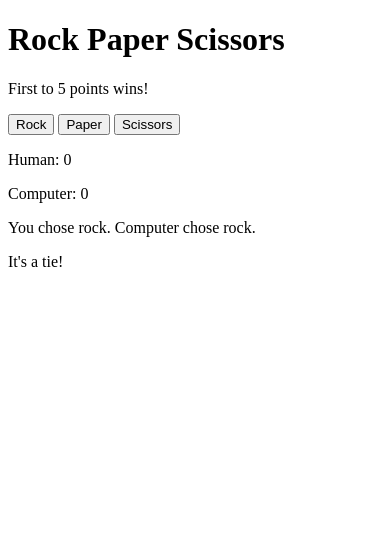
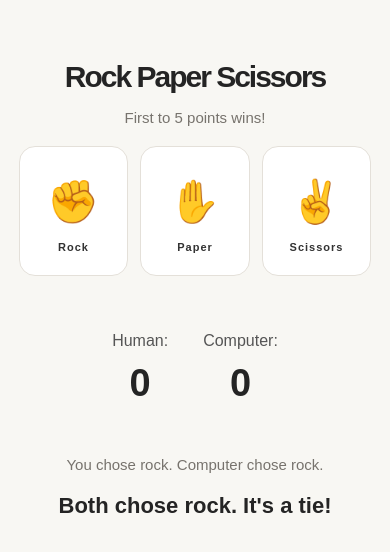
Before and after one commit to bamlaktekl/rock-paper-scissors, a plain HTML site: page index.html in a window 390 px wide. Both pictures are taken after a click on the button "Rock". Drawn offline with Linux system fonts and the light colour scheme.

Commit message:
Style Rock Paper Scissors with minimalist UI

```diff
--- a/index.html
+++ b/index.html
@@ -3,7 +3,8 @@
 <head>
     <meta charset="UTF-8">
     <meta name="viewport" content="width=device-width, initial-scale=1.0">
-    <title>Rock Paper Scissors</title>
+    <title>Rock, Paper, Scissors</title>
+    <link rel="stylesheet" href="style.css">
 </head>
 <body>
     <h1>Rock Paper Scissors</h1>
--- a/script.js
+++ b/script.js
@@ -1,10 +1,11 @@
+
 console.log("Hello World!");
 
-// Track scores
+// Keep track of scores
 let humanScore = 0;
 let computerScore = 0;
 
-// Random computer choice
+// Randomly choose rock, paper, or scissors
 function getComputerChoice() {
     const randomNumber = Math.floor(Math.random() * 3);
 
@@ -17,48 +18,62 @@ function getComputerChoice() {
     }
 }
 
+// Capitalize the first letter of a choice
+function capitalize(word) {
+    return word.charAt(0).toUpperCase() + word.slice(1);
+}
+
 // Play one round
 function playRound(humanChoice, computerChoice) {
-    // Don't allow more rounds after someone reaches 5
+
+    // Stop the game once someone reaches 5 points
     if (humanScore >= 5 || computerScore >= 5) {
         return;
     }
 
     humanChoice = humanChoice.toLowerCase();
 
-    // Display both choices
+    let message = "";
+
+    // Show both players' choices in smaller text
     choices.textContent =
         "You chose " + humanChoice +
         ". Computer chose " + computerChoice + ".";
 
-    // Determine the round winner
+    // Determine the winner
     if (humanChoice === computerChoice) {
-        console.log("It's a tie!");
-        results.textContent = "It's a tie!";
+
+        message = "Both chose " + humanChoice + ". It's a tie!";
 
     } else if (
         (humanChoice === "rock" && computerChoice === "scissors") ||
         (humanChoice === "paper" && computerChoice === "rock") ||
         (humanChoice === "scissors" && computerChoice === "paper")
     ) {
+
         humanScore++;
-        console.log("You win! " + humanChoice + " beats " + computerChoice);
-        results.textContent =
-            "You win! " + humanChoice + " beats " + computerChoice;
+
+        message = capitalize(humanChoice) + " beats " +
+            computerChoice + ". You win!";
 
     } else {
+
         computerScore++;
-        console.log("You lose! " + computerChoice + " beats " + humanChoice);
-        results.textContent =
-            "You lose! " + computerChoice + " beats " + humanChoice;
+
+        message = capitalize(computerChoice) + " beats " +
+            humanChoice + ". You lose!";
     }
 
-    // Update scoreboard
+    // Display the bold result
+    results.textContent = message;
+
+    // Update the scoreboard
     humanScoreDisplay.textContent = humanScore;
     computerScoreDisplay.textContent = computerScore;
 
-    // Check for game over
+    // Check if the game is over
     if (humanScore >= 5 || computerScore >= 5) {
+
         if (humanScore >= 5) {
             gameOver.textContent =
                 "You won the game! Final score: " +
@@ -69,17 +84,17 @@ function playRound(humanChoice, computerChoice) {
                 humanScore + " - " + computerScore;
         }
 
-        // Disable buttons
+        // Disable choice buttons
         rock.disabled = true;
         paper.disabled = true;
         scissors.disabled = true;
 
-        // Show restart button
+        // Show Play Again button
         playAgain.hidden = false;
     }
 }
 
-// Find HTML elements
+// Select HTML elements
 const rock = document.querySelector("#rock");
 const paper = document.querySelector("#paper");
 const scissors = document.querySelector("#scissors");
@@ -93,21 +108,24 @@ const computerScoreDisplay = document.querySelector("#computer-score");
 
 const playAgain = document.querySelector("#play-again");
 
-// Button event listeners
+// Rock button
 rock.addEventListener("click", () => {
     playRound("rock", getComputerChoice());
 });
 
+// Paper button
 paper.addEventListener("click", () => {
     playRound("paper", getComputerChoice());
 });
 
+// Scissors button
 scissors.addEventListener("click", () => {
     playRound("scissors", getComputerChoice());
 });
 
 // Restart the game
 playAgain.addEventListener("click", () => {
+
     humanScore = 0;
     computerScore = 0;
 
@@ -124,3 +142,7 @@ playAgain.addEventListener("click", () => {
 
     playAgain.hidden = true;
 });
+
+// Display initial scores
+humanScoreDisplay.textContent = humanScore;
+computerScoreDisplay.textContent = computerScore;
--- /dev/null
+++ b/style.css
@@ -0,0 +1,172 @@
+
+/* Main page */
+body {
+    font-family: Arial, Helvetica, sans-serif;
+    background-color: #f8f7f3;
+    color: #242424;
+    text-align: center;
+    min-height: 100vh;
+    margin: 0;
+    padding: 70px 20px;
+    box-sizing: border-box;
+}
+
+/* Title */
+h1 {
+    font-size: clamp(30px, 5vw, 52px);
+    font-weight: 600;
+    letter-spacing: -2px;
+    margin-bottom: 12px;
+}
+
+body > p {
+    color: #77736d;
+    font-size: 15px;
+}
+
+/* Rock, Paper, Scissors buttons */
+#rock, #paper, #scissors {
+    width: 150px;
+    min-height: 165px;
+    margin: 12px 8px;
+    padding: 24px 12px;
+    background-color: white;
+    border: 1px solid #e4e0d9;
+    border-radius: 16px;
+    cursor: pointer;
+    font-size: 14px;
+    font-weight: 600;
+    letter-spacing: 1px;
+    color: #333;
+    transition: transform 0.2s ease,
+                box-shadow 0.2s ease,
+                border-color 0.2s ease;
+}
+
+/* Hand illustrations */
+#rock::before,
+#paper::before,
+#scissors::before {
+    display: block;
+    font-size: 65px;
+    line-height: 1.5;
+    margin-bottom: 8px;
+}
+
+#rock::before {
+    content: "✊";
+}
+
+#paper::before {
+    content: "✋";
+}
+
+#scissors::before {
+    content: "✌";
+}
+
+/* Button hover effect */
+#rock:hover:not(:disabled),
+#paper:hover:not(:disabled),
+#scissors:hover:not(:disabled) {
+    transform: translateY(-5px);
+    box-shadow: 0 12px 25px rgba(0, 0, 0, 0.08);
+    border-color: #999;
+}
+
+button:focus-visible {
+    outline: 3px solid #77736d;
+    outline-offset: 3px;
+}
+
+/* Disabled buttons */
+button:disabled {
+    opacity: 0.4;
+    cursor: not-allowed;
+}
+
+/* Scoreboard */
+#score {
+    display: flex;
+    justify-content: center;
+    gap: 65px;
+    margin: 35px auto;
+}
+
+#score p {
+    font-size: 16px;
+    color: #555;
+}
+
+#human-score,
+#computer-score {
+    display: block;
+    font-size: 38px;
+    font-weight: 700;
+    color: #242424;
+    margin-top: 12px;
+}
+
+/* Round choices and results */
+#choices {
+    font-size: 15px;
+    color: #77736d;
+    margin-top: 25px;
+}
+
+#results {
+    font-size: 22px;
+    font-weight: 600;
+    margin: 20px auto;
+}
+
+#game-over {
+    font-size: 20px;
+    font-weight: 600;
+    margin-top: 25px;
+}
+
+/* Play Again button */
+#play-again {
+    background-color: #242424;
+    color: white;
+    border: none;
+    padding: 15px 35px;
+    border-radius: 30px;
+    font-size: 15px;
+    cursor: pointer;
+    margin-top: 20px;
+}
+
+#play-again:hover {
+    background-color: #555;
+}
+
+#play-again[hidden] {
+    display: none;
+}
+
+/* Smaller screens */
+@media (max-width: 600px) {
+    body {
+        padding: 40px 12px;
+    }
+
+    #rock, #paper, #scissors {
+        width: 30%;
+        min-height: 130px;
+        margin: 5px 1%;
+        padding: 12px 5px;
+        font-size: 11px;
+    }
+
+    #rock::before,
+    #paper::before,
+    #scissors::before {
+        font-size: 42px;
+    }
+
+    #score {
+        gap: 35px;
+    }
+}
```
